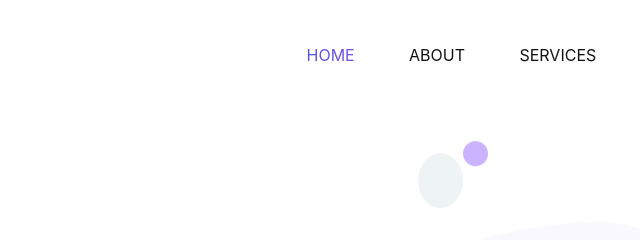
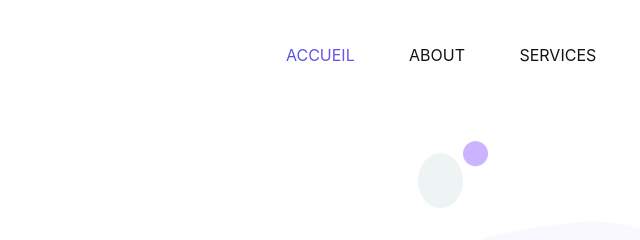
Before and after one commit to Matoor95/portfolioprojet, a plain HTML site: page Index.html in a window 1280 px wide. Shown: the top 240 px of the page, 364-1004 px from the left. Drawn offline with nearby package versions, Linux system fonts and the light colour scheme.

Commit message:
test hajar

```diff
--- a/Index.html
+++ b/Index.html
@@ -53,7 +53,7 @@
                     <div class="mr-auto"></div>
                     <ul class="navbar-nav">
                         <li class="nav-item active">
-                            <a class="nav-link" href="#">Home <span class="sr-only">(current)</span></a>
+                            <a class="nav-link" href="#">Accueil <span class="sr-only">(current)</span></a>
                         </li>
                         <li class="nav-item">
                             <a class="nav-link" href="#about">about</a>
```
